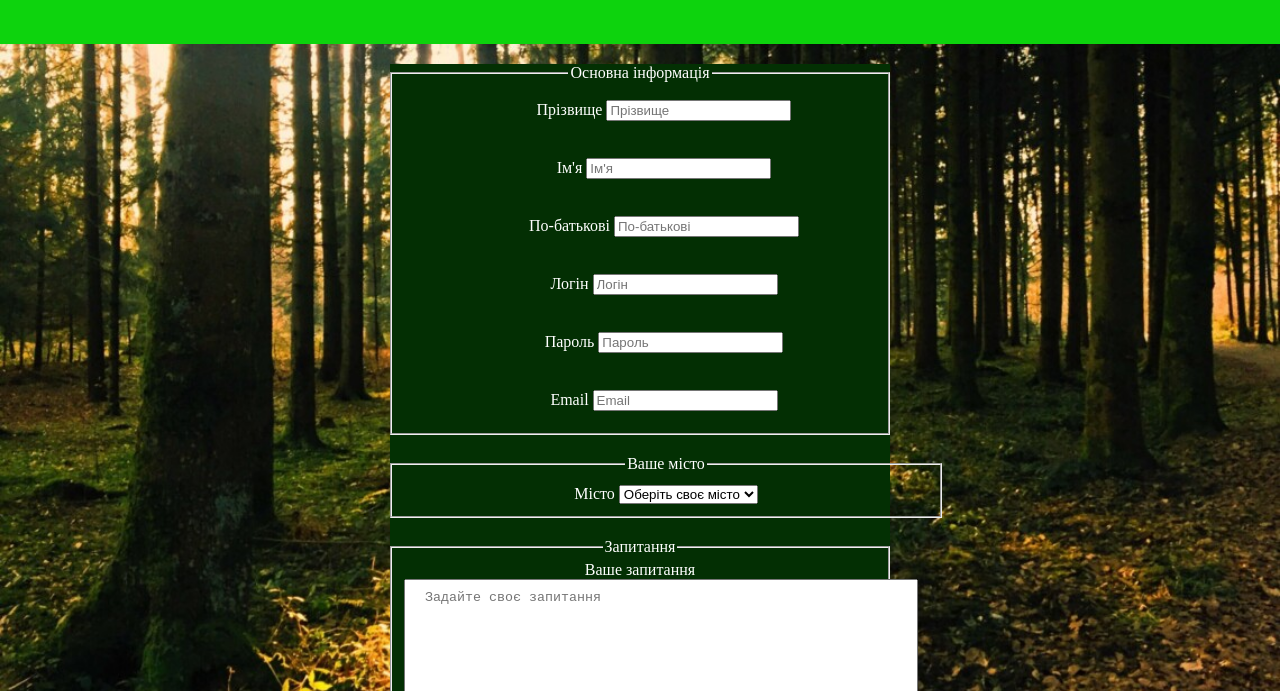
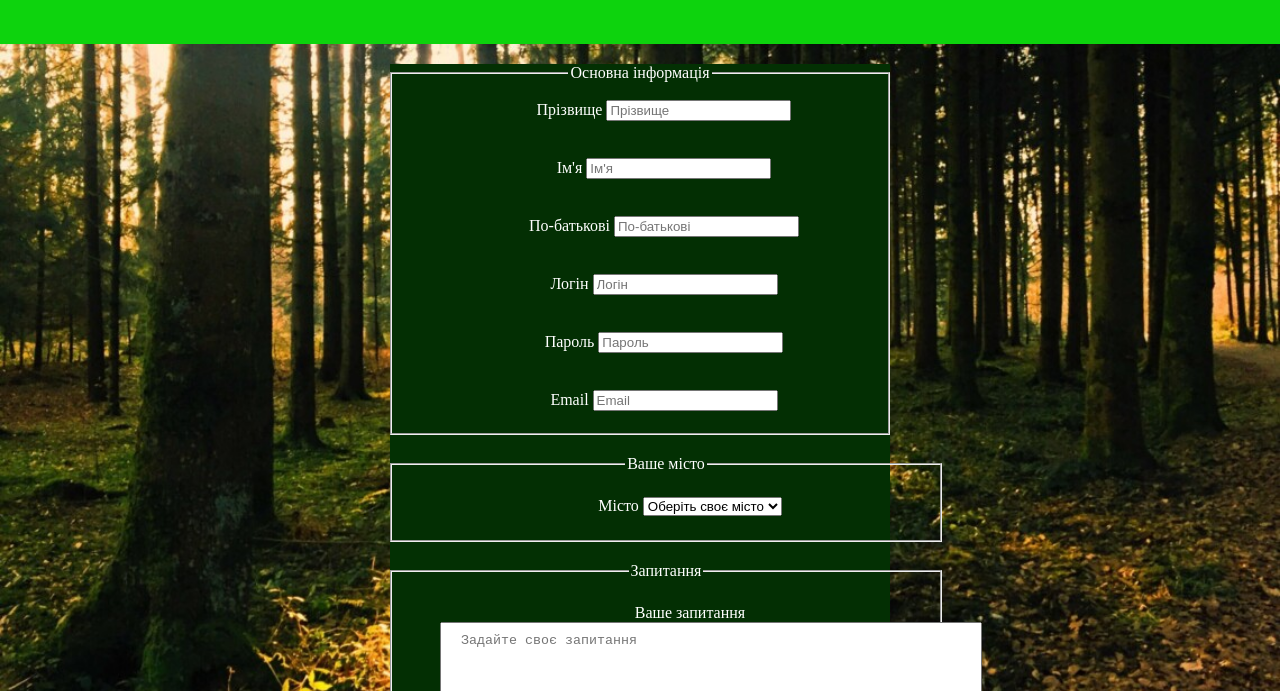
Before and after one commit to dOMARo19/homework, a plain HTML site: page form.html in a window 1280 px wide. Shown: the part 109-800 px from the top of the page. Drawn offline with Linux system fonts and the light colour scheme.

Commit message:
newstyle

```diff
--- a/form.html
+++ b/form.html
@@ -81,7 +81,7 @@
         <fieldset class="selectlist">
           <legend>Ваше місто</legend>
 
-          <div>
+          <div class="selectlist">
             <label for="list">Місто</label>
             <select name="list" id="list">
               <option selected disabled value="">Оберіть своє місто</option>
@@ -97,7 +97,7 @@
         <fieldset class="comments">
           <legend>Запитання</legend>
 
-          <div>
+          <div class="comments">
             <label for="describtion">Ваше запитання</label>
             <textarea class="area" name="describtion" id="describtion" placeholder="Задайте своє запитання"></textarea>
           </div>
--- a/style.css
+++ b/style.css
@@ -79,7 +79,8 @@ fieldset {
 .action,
 .area,
 .selectlist,
-.uniform-border {
+.uniform-border,
+.comments {
   width: 100%;
   padding: 0.75em 1.5em;
 }
```
